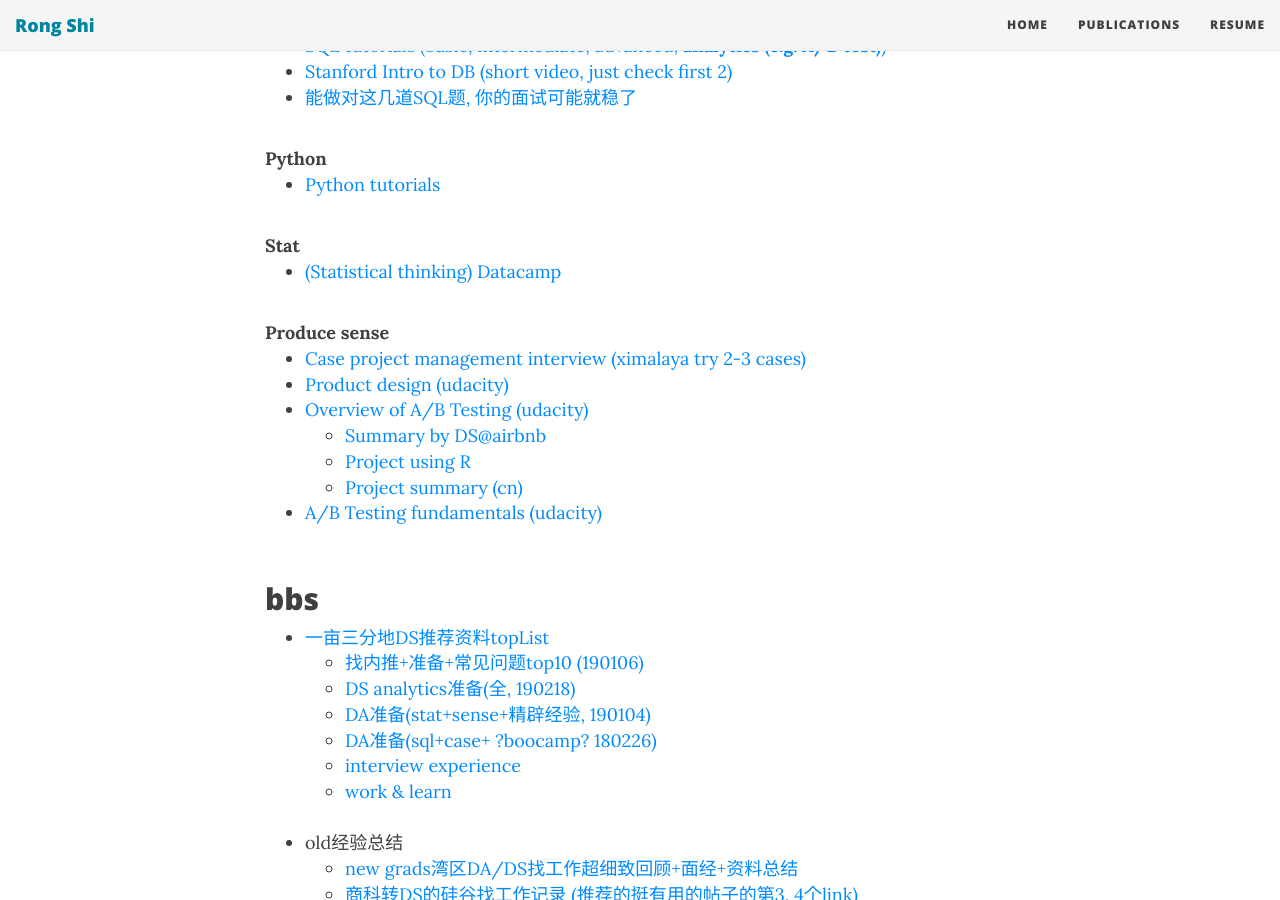
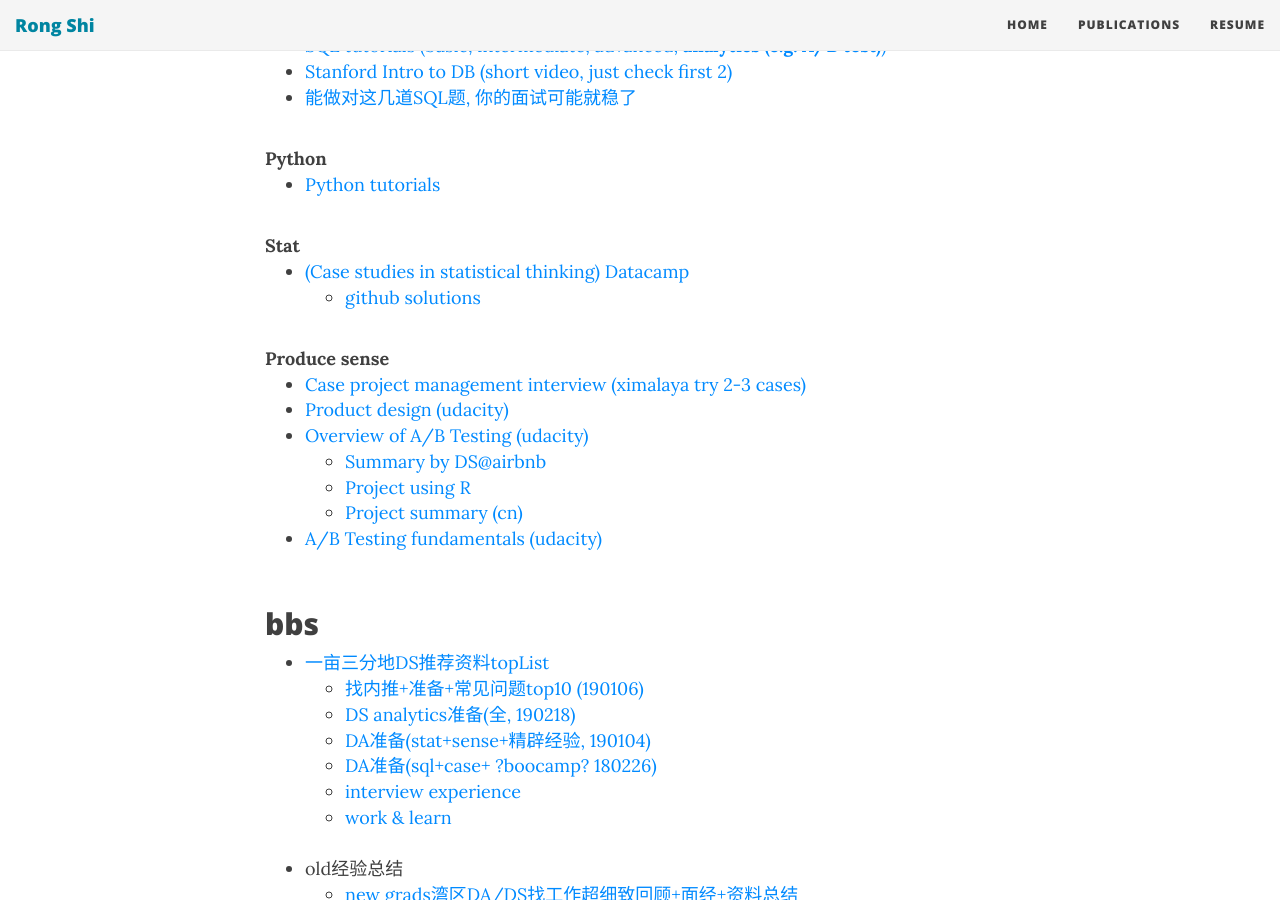
Before and after one commit to vdr007/vdr007.github.io, a Jekyll site: the page built from ba-resource.html, in a window 1280 px wide and 900 px high, scrolled down 638 px. Built offline with Jekyll 4.4.1, drawn with Linux system fonts in a browser that asks for light colours; nearby versions of some CDN libraries.

Commit message:
add github solution link

```diff
--- a/ba-resource.html
+++ b/ba-resource.html
@@ -52,7 +52,10 @@ permalink: /index/ba
   <br/>
   <b>Stat</b>
   <ul>
-    <li><a href="https://www.datacamp.com/home">(Statistical thinking) Datacamp</a></li>
+    <li><a href="https://www.datacamp.com/home">(Case studies in statistical thinking) Datacamp</a></li>
+    <ul>
+      <li><a href="https://github.com/wblakecannon/DataCamp">github solutions</a></li>
+    </ul>
   </ul>
   <br/>
   <b>Produce sense</b>
```
